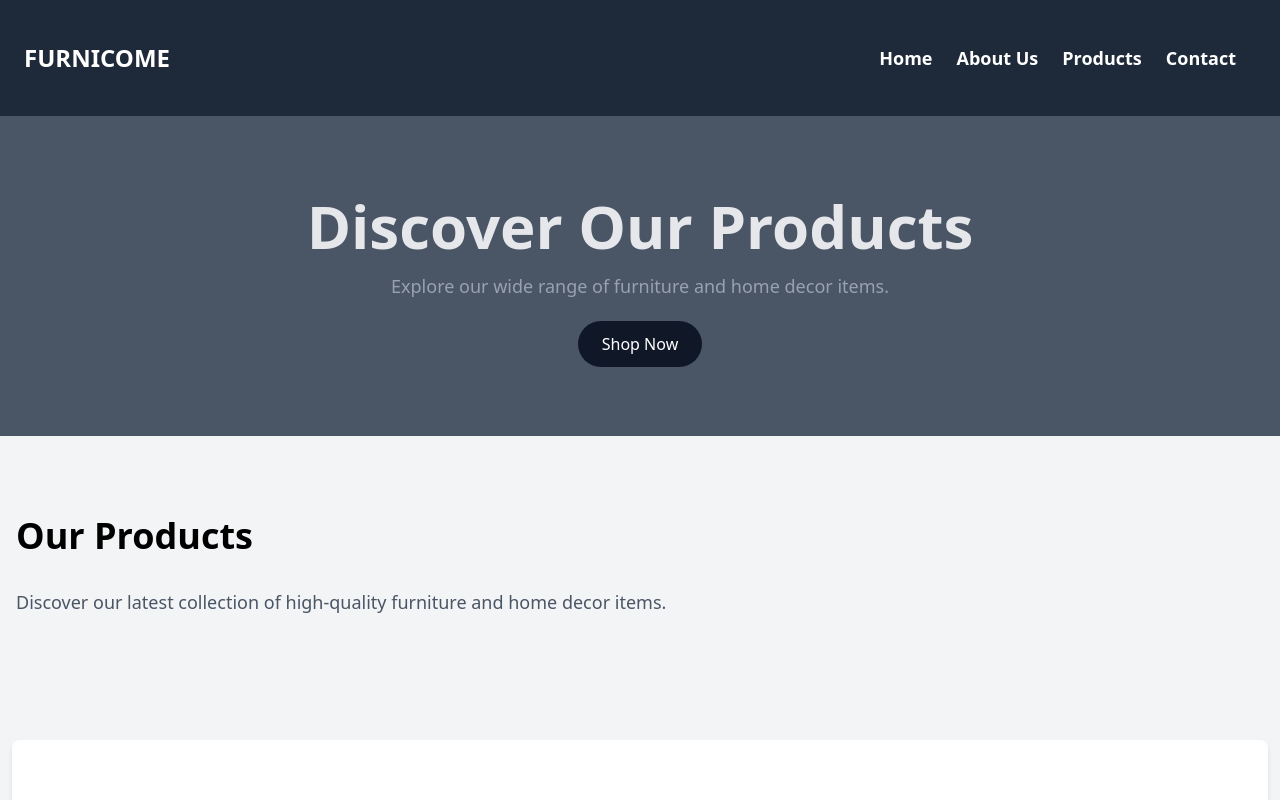
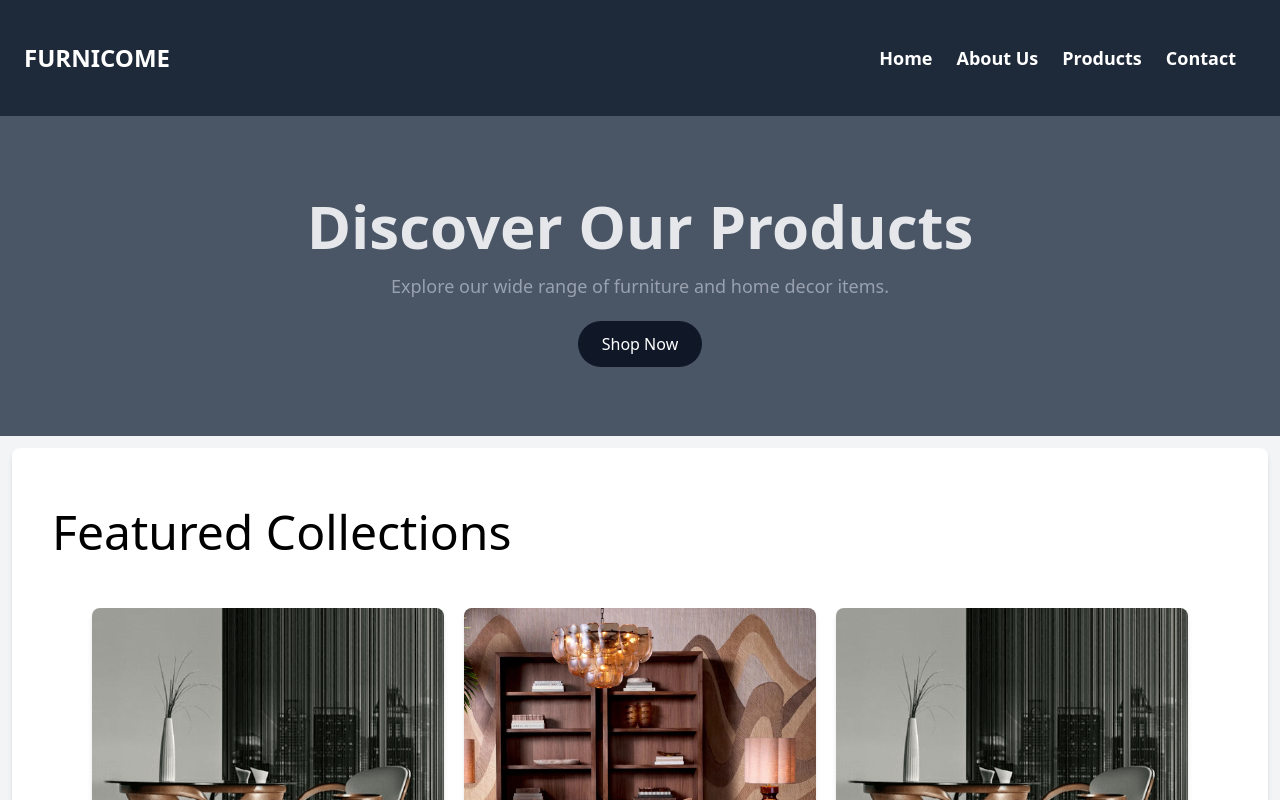
Before and after one commit to Amalr12/furnicome-website-next.js, a Next.js app: page /products in a window 1280 px wide. Shown: the top 800 px of the page. Built offline with nearby package versions, Linux system fonts and the light colour scheme.

Commit message:
remove the home-products heading and paragraph

```diff
--- a/app/Components/pages/products/featured-products.tsx
+++ b/app/Components/pages/products/featured-products.tsx
@@ -7,7 +7,7 @@ export default function FeaturedProducts({title, description, image, category }:
     return (
         <div className="bg-white rounded-lg shadow-md overflow-hidden  m-3 p-10">
 
-                <h2 className="featured-section-title mb-0 leading-none lg:mb-3 lg:text-[48px] mt-5" style={{ fontWeight: 400 }}>
+                <h2 className="featured-section-title mb-0 leading-none lg:mb-3 lg:text-[48px] mt-5 " style={{ fontWeight: 400 }}>
            Featured Collections
           </h2>
              <div className="grid grid-cols-2 sm:grid-cols-2 md:grid-cols-3 lg:grid-cols-3 gap-4 sm:gap-5 p-10">
--- a/app/Components/pages/products/home-products.tsx
+++ /dev/null
@@ -1,14 +0,0 @@
-export function HomeProducts() {
-    return (
-        <div className="bg-gray-100 py-20">
-            <div className="container mx-auto px-4">
-                <h2 className="text-4xl font-bold mb-8">Our Products</h2>
-                <p className="text-lg text-gray-600 mb-8">Discover our latest collection of high-quality furniture and home decor items.</p>
-
-                <div>
-
-                </div>
-            </div>
-        </div>
-    );
-}
--- a/app/products/page.tsx
+++ b/app/products/page.tsx
@@ -1,14 +1,12 @@
 import ExploreCollection from "../Components/pages/products/explore-all-prod";
 import FeaturedProducts from "../Components/pages/products/featured-products";
-import { HomeProducts } from "../Components/pages/products/home-products";
-import ProdFeatCard from "../Components/pages/products/prod-feat-card";
 import ProductsHero from "../Components/pages/products/products-hero";
 
 export default function Products() {
     return (
       <div className="bg-gray-100 h-full">
        <ProductsHero />
-       <HomeProducts />
+
         <FeaturedProducts title="Featured Products" description="Discover our latest collection of high-quality furniture and home decor items." image="/images/featured-prod.jpg" category="featured" />
         <ExploreCollection/>
 
```
